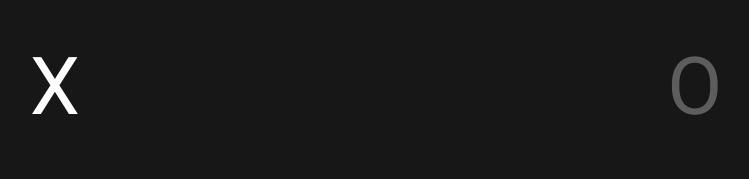
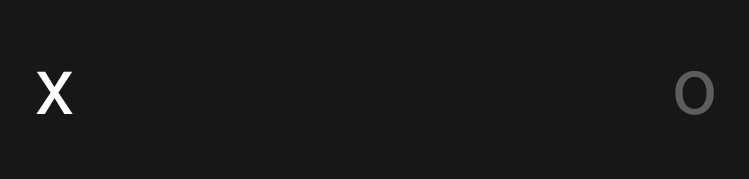
Before and after one commit to Oshika35/tic-tac-toe, a plain HTML site: page index.html in a window 1280 px wide. Shown: the top 179 px of the page, without its empty margins (264-1013 px from the left). Drawn offline with Linux system fonts and the light colour scheme.

Commit message:
Update turn text size

```diff
--- a/index.html
+++ b/index.html
@@ -19,8 +19,8 @@
 <body>
     <div class="container__ttt">
         <div class="ttt__turn">
-            <div class="turn__x">X</div>
-            <div class="turn__o">O</div>
+            <div class="turn__x">x</div>
+            <div class="turn__o">o</div>
         </div>
         <div class="ttt__game">
             <div class="game__top-left"></div>
```
